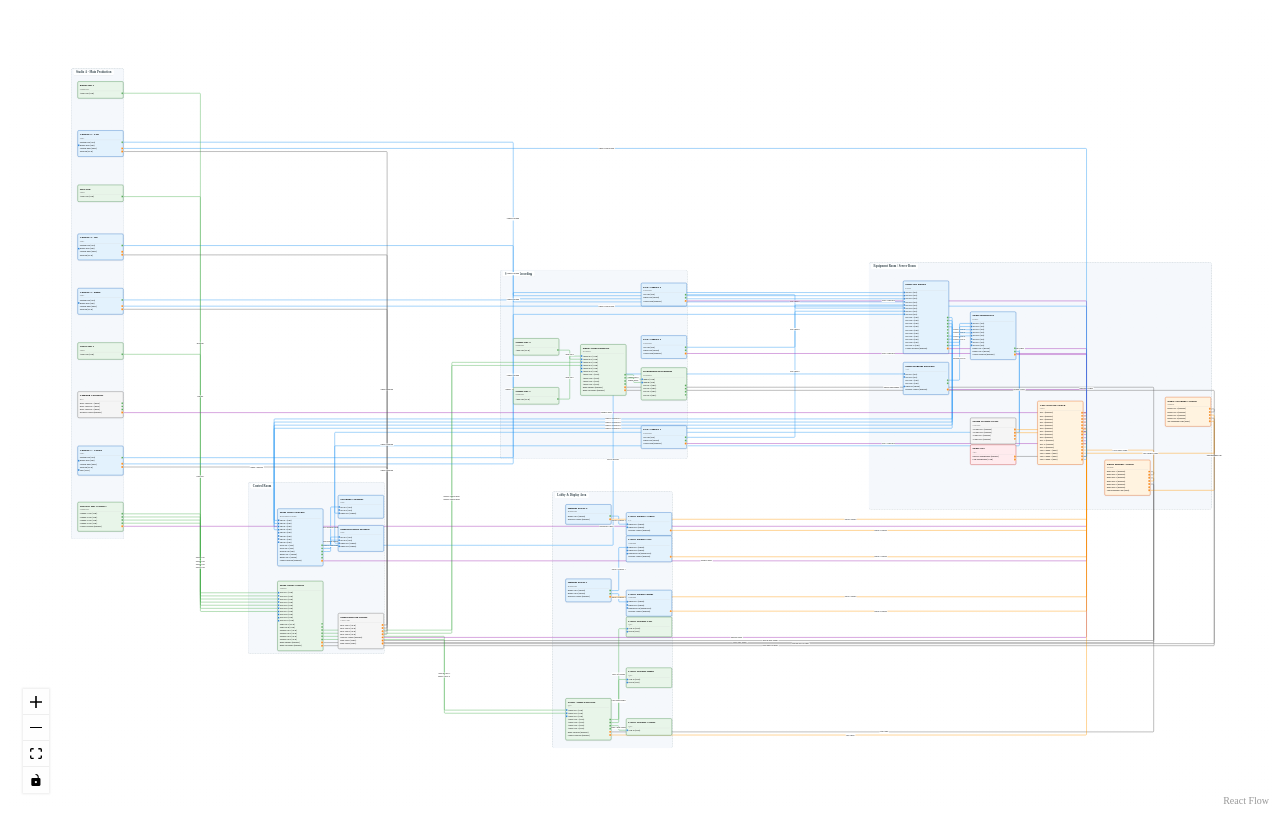
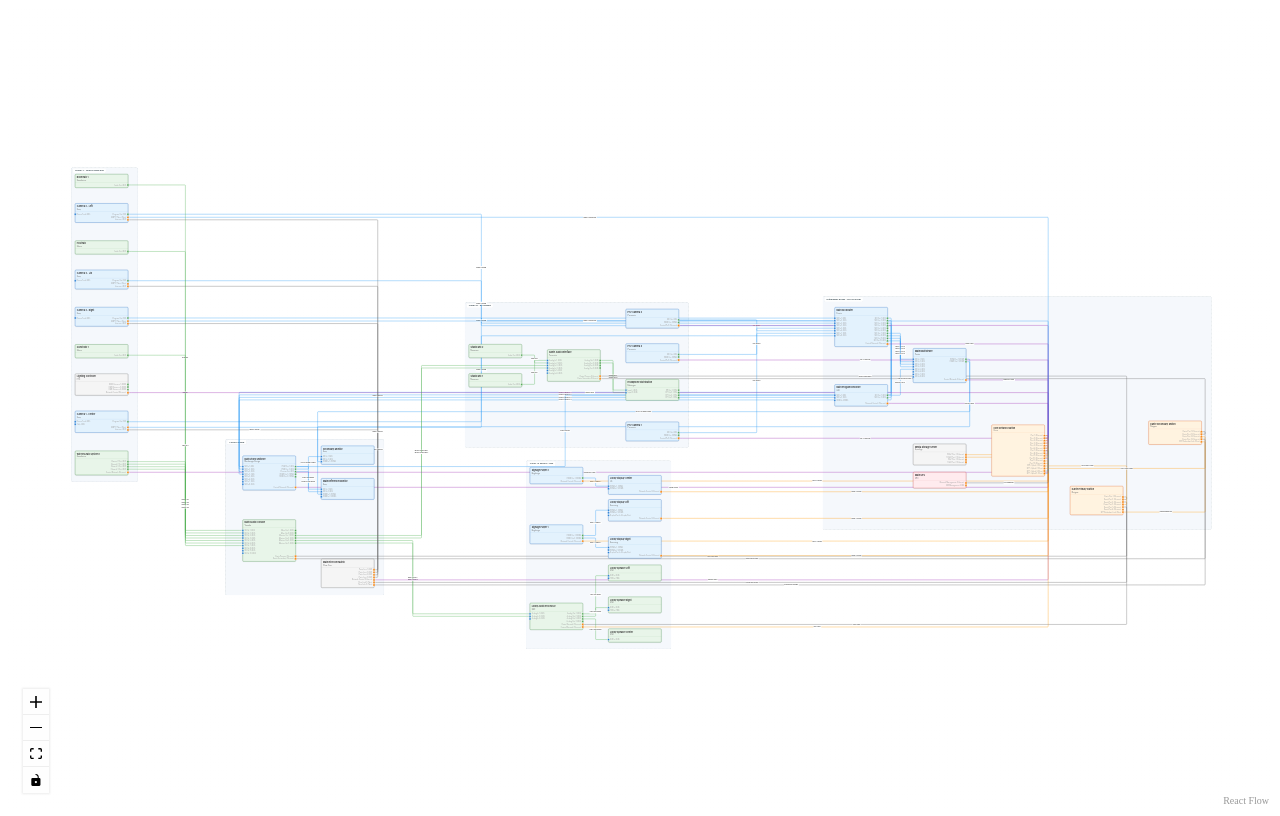
Before and after one commit to twobeass/AVFlowView, a React (Vite) app: page / in a window 1280 px wide. Built offline with nearby package versions, Linux system fonts and the light colour scheme.

Commit message:
Restore styling implementation: side-by-side port layout with proper handle positioning

```diff
--- a/src/components/AVWiringViewer.tsx
+++ b/src/components/AVWiringViewer.tsx
@@ -38,10 +38,10 @@ function mapEdgesToReactFlow(elkEdges: any, originalEdges: any) {
         stroke: edgeColor,
         strokeWidth: 2.5,
       },
-      type: 'smoothstep', // Use smoothstep for nice curved routing
+      type: 'smoothstep',
       // When edges specify port keys, attach to specific handles so edges snap to them
       sourceHandle: original?.sourcePortKey || undefined,
-      targetHandle: original?.targetPortKey || undefined
+      targetHandle: original?.targetPortKey || undefined,
     };
   });
 }
--- a/src/components/nodes/DeviceNode.tsx
+++ b/src/components/nodes/DeviceNode.tsx
@@ -1,11 +1,5 @@
 import { Handle, Position } from '@xyflow/react';
-import { categoryColors, portAlignmentColors } from '../../config/colors';
-
-const portAlignmentToPosition = {
-  In: Position.Left,
-  Out: Position.Right,
-  Bidirectional: Position.Right,
-};
+import { categoryColors, textColors } from '../../config/colors';
 
 function getCategoryStyles(category: string) {
   return categoryColors[category as keyof typeof categoryColors] || categoryColors.Default;
@@ -21,6 +15,7 @@ export default function DeviceNode({ id: _id, data }: any) {
         color: '#666',
         padding: 12,
         fontSize: 13,
+        minWidth: 400,
       }}>
         (unknown device)
       </div>
@@ -30,70 +25,167 @@ export default function DeviceNode({ id: _id, data }: any) {
   const categoryStyles = getCategoryStyles(data.category);
   const ports = Object.entries(data.ports);
 
+  // Separate ports by alignment
+  const inputPorts = ports.filter(([_, port]: any) => port.alignment === 'In');
+  const outputPorts = ports.filter(([_, port]: any) => port.alignment === 'Out');
+  const bidirectionalPorts = ports.filter(([_, port]: any) => port.alignment === 'Bidirectional');
+
   return (
     <div
       style={{
         background: categoryStyles.background,
         border: `2px solid ${categoryStyles.border}`,
         borderRadius: 8,
-        minWidth: 280,
-        padding: 12,
+        minWidth: 400,
+        maxWidth: 500,
+        padding: 0,
         boxSizing: 'border-box',
-        fontSize: 14,
+        fontFamily: "-apple-system, BlinkMacSystemFont, 'Segoe UI', 'Roboto', 'Helvetica Neue', Arial, sans-serif",
         boxShadow: '0 2px 8px rgba(0,0,0,0.12)',
       }}
     >
+      {/* Header Section */}
       <div style={{
-        fontWeight: 'bold',
+        padding: '12px 12px 8px 12px',
+      }}>
+        <div style={{
+          fontWeight: 600,
+          fontSize: 16,
+          color: textColors.primary,
           marginBottom: 4,
-        fontSize: 17,
-        lineHeight: 1.16
+          lineHeight: 1.2,
         }}>
           {data.label || data.model}
         </div>
         <div style={{
           fontSize: 13,
-        color: '#666',
-        marginBottom: 4
+          color: textColors.secondary,
         }}>
           {data.manufacturer}
         </div>
+      </div>
+
+      {/* Divider */}
       <div style={{
-        width: '100%',
-        borderTop: '1px solid #ccc',
-        paddingTop: 6,
-        marginTop: 2,
-        wordBreak: 'break-word',
-        paddingBottom: 6
+        borderTop: `1px solid ${categoryStyles.border}`,
+        opacity: 0.3,
+      }} />
+
+      {/* Ports Section */}
+      <div style={{
+        padding: '12px 0',
       }}>
-        {ports.map(([key, port]: any) => {
-          const position = (portAlignmentToPosition as any)[port.alignment] || Position.Right;
-          const handleColor = (portAlignmentColors as any)[port.alignment] || portAlignmentColors.Out;
-          const isBidirectional = port.alignment === "Bidirectional";
+        {/* Side-by-Side Grid for Inputs and Outputs */}
+        {(inputPorts.length > 0 || outputPorts.length > 0) && (
+          <div style={{
+            display: 'grid',
+            gridTemplateColumns: '1fr 1fr',
+            gap: 8,
+            marginBottom: bidirectionalPorts.length > 0 ? 8 : 0,
+          }}>
+            {/* Left Column - Inputs */}
+            <div style={{
+              display: 'flex',
+              flexDirection: 'column',
+              gap: 4,
+            }}>
+              {inputPorts.map(([key, port]: any) => (
+                <div key={key} style={{
+                  fontSize: 12,
+                  color: textColors.tertiary,
+                  position: 'relative',
+                  paddingLeft: 12,
+                  textAlign: 'left',
+                }}>
+                  {port.label} ({port.type})
+                  <Handle
+                    type="target"
+                    id={key}
+                    position={Position.Left}
+                    style={{
+                      background: '#1976D2',
+                      width: 12,
+                      height: 12,
+                      border: '2px solid #fff',
+                      left: 0,
+                      transition: 'all 0.2s ease-in-out',
+                    }}
+                  />
+                </div>
+              ))}
+            </div>
+
+            {/* Right Column - Outputs */}
+            <div style={{
+              display: 'flex',
+              flexDirection: 'column',
+              gap: 4,
+              alignItems: 'flex-end',
+            }}>
+              {outputPorts.map(([key, port]: any) => (
+                <div key={key} style={{
+                  fontSize: 12,
+                  color: textColors.tertiary,
+                  position: 'relative',
+                  paddingRight: 12,
+                  textAlign: 'right',
+                }}>
+                  {port.label} ({port.type})
+                  <Handle
+                    type="source"
+                    id={key}
+                    position={Position.Right}
+                    style={{
+                      background: '#43A047',
+                      width: 12,
+                      height: 12,
+                      border: '2px solid #fff',
+                      right: 0,
+                      transition: 'all 0.2s ease-in-out',
+                    }}
+                  />
+                </div>
+              ))}
+            </div>
+          </div>
+        )}
+
+        {/* Bidirectional Ports - Below Grid */}
+        {bidirectionalPorts.length > 0 && (
+          <div style={{
+            display: 'flex',
+            flexDirection: 'column',
+            gap: 4,
+            paddingLeft: 12,
+          }}>
+            {bidirectionalPorts.map(([key, port]: any) => {
+              // Determine side based on port properties or default to right
+              const computedSide = (port as any).computedSide || 'right';
+              const position = computedSide === 'left' ? Position.Left : Position.Right;
+              const isLeft = position === Position.Left;
 
               return (
                 <div key={key} style={{
                   fontSize: 12,
-              marginBottom: 4,
+                  color: textColors.tertiary,
                   position: 'relative',
-              paddingRight: 12
+                  paddingLeft: isLeft ? 12 : 0,
+                  paddingRight: isLeft ? 0 : 12,
+                  textAlign: isLeft ? 'left' : 'right',
                 }}>
                   {port.label} ({port.type})
-              {isBidirectional ? (
-                <>
                   <Handle
                     type="source"
                     id={key}
                     position={position}
                     style={{
-                      background: handleColor,
-                      width: 10,
-                      height: 10,
+                      background: '#F57C00',
+                      width: 12,
+                      height: 12,
                       border: '2px solid #fff',
-                      left: position === Position.Left ? -7 : undefined,
-                      right: position === Position.Right ? -7 : undefined,
-                      top: position === Position.Top ? -7 : undefined,
-                      bottom: position === Position.Bottom ? -7 : undefined,
+                      left: isLeft ? 0 : undefined,
+                      right: isLeft ? undefined : 0,
+                      transition: 'all 0.2s ease-in-out',
                     }}
                   />
                   <Handle
@@ -101,38 +193,21 @@ export default function DeviceNode({ id: _id, data }: any) {
                     id={key}
                     position={position}
                     style={{
-                      background: handleColor,
-                      width: 10,
-                      height: 10,
+                      background: '#F57C00',
+                      width: 12,
+                      height: 12,
                       border: '2px solid #fff',
-                      left: position === Position.Left ? -7 : undefined,
-                      right: position === Position.Right ? -7 : undefined,
-                      top: position === Position.Top ? -7 : undefined,
-                      bottom: position === Position.Bottom ? -7 : undefined,
+                      left: isLeft ? 0 : undefined,
+                      right: isLeft ? undefined : 0,
+                      transition: 'all 0.2s ease-in-out',
                     }}
                   />
-                </>
-              ) : (
-                <Handle
-                  type={port.alignment === "In" ? "target" : "source"}
-                  id={key}
-                  position={position}
-                  style={{
-                    background: handleColor,
-                    width: 10,
-                    height: 10,
-                    border: '2px solid #fff',
-                    left: position === Position.Left ? -7 : undefined,
-                    right: position === Position.Right ? -7 : undefined,
-                    top: position === Position.Top ? -7 : undefined,
-                    bottom: position === Position.Bottom ? -7 : undefined,
-                  }}
-                />
-              )}
                 </div>
               );
             })}
           </div>
+        )}
+      </div>
     </div>
   );
 }
--- a/src/lib/elkMapper.ts
+++ b/src/lib/elkMapper.ts
@@ -1,7 +1,9 @@
 import ELK from 'elkjs/lib/elk.bundled.js';
 
-const NODE_WIDTH = 160;
-const NODE_HEIGHT = 88;
+// Node dimensions matching DeviceNode styling
+const NODE_WIDTH = 440;
+const BASE_NODE_HEIGHT = 100;
+const PORT_HEIGHT_SPACING = 20;
 
 const elk = new ELK();
 
@@ -24,9 +26,10 @@ function injectNodesIntoAreas(area: any, nodes: any, isHorizontal: any) {
     id: area.id,
     label: area.label,
     layoutOptions: {
-      'elk.padding': '[top=80,left=80,bottom=80,right=80]',
-      'elk.spacing.nodeNode': '200',
-      'elk.layered.spacing.nodeNodeBetweenLayers': '250',
+      // Extra top padding for area labels
+      'elk.padding': '[top=50,left=30,bottom=30,right=30]',
+      'elk.spacing.nodeNode': '100',
+      'elk.layered.spacing.nodeNodeBetweenLayers': '150',
       'elk.algorithm': 'layered',
       'elk.direction': isHorizontal ? 'RIGHT' : 'DOWN',
       'elk.aspectRatio': '1.5',
@@ -56,12 +59,12 @@ export async function layoutGraph(graphData: any, direction = 'LR'): Promise<any
     layoutOptions: {
       'elk.algorithm': 'layered',
       'elk.direction': isHorizontal ? 'RIGHT' : 'DOWN',
-      'elk.spacing.nodeNode': '200',
-      'elk.layered.spacing.nodeNodeBetweenLayers': '250',
-      'elk.layered.spacing.edgeNodeBetweenLayers': '100',
+      'elk.spacing.nodeNode': '100',
+      'elk.layered.spacing.nodeNodeBetweenLayers': '150',
+      'elk.layered.spacing.edgeNodeBetweenLayers': '50',
       'elk.layered.spacing.edgeEdgeBetweenLayers': '50',
       'elk.hierarchyHandling': 'INCLUDE_CHILDREN',
-      'elk.padding': '[top=60,left=60,bottom=60,right=60]',
+      'elk.padding': '[top=30,left=30,bottom=30,right=30]',
       'elk.layered.nodePlacement.strategy': 'NETWORK_SIMPLEX',
       'elk.layered.nodePlacement.bk.fixedAlignment': 'BALANCED',
       'elk.separateConnectedComponents': 'true',
@@ -80,6 +83,9 @@ export async function layoutGraph(graphData: any, direction = 'LR'): Promise<any
 }
 
 function createElkNode(node: any, isHorizontal: any) {
+  const portCount = Object.keys(node.ports || {}).length;
+  const nodeHeight = BASE_NODE_HEIGHT + (portCount * PORT_HEIGHT_SPACING);
+
   const ports = Object.entries(node.ports).map(([key, port]) => ({
     id: `${node.id}.${key}`,
     properties: {
@@ -94,7 +100,7 @@ function createElkNode(node: any, isHorizontal: any) {
     id: node.id,
     label: node.label,
     width: NODE_WIDTH,
-    height: NODE_HEIGHT + (Object.keys(node.ports || {}).length * 11),
+    height: nodeHeight,
     targetPosition: isHorizontal ? 'left' : 'top',
     sourcePosition: isHorizontal ? 'right' : 'bottom',
     ports
```
Also changed, not shown: src/components/edges/ElkEdge.tsx (added, +106 -0 lines), src/components/edges/OffsetSmoothStepEdge.tsx (added, +104 -0 lines). Lines whose indentation alone changed are shown as unchanged.
